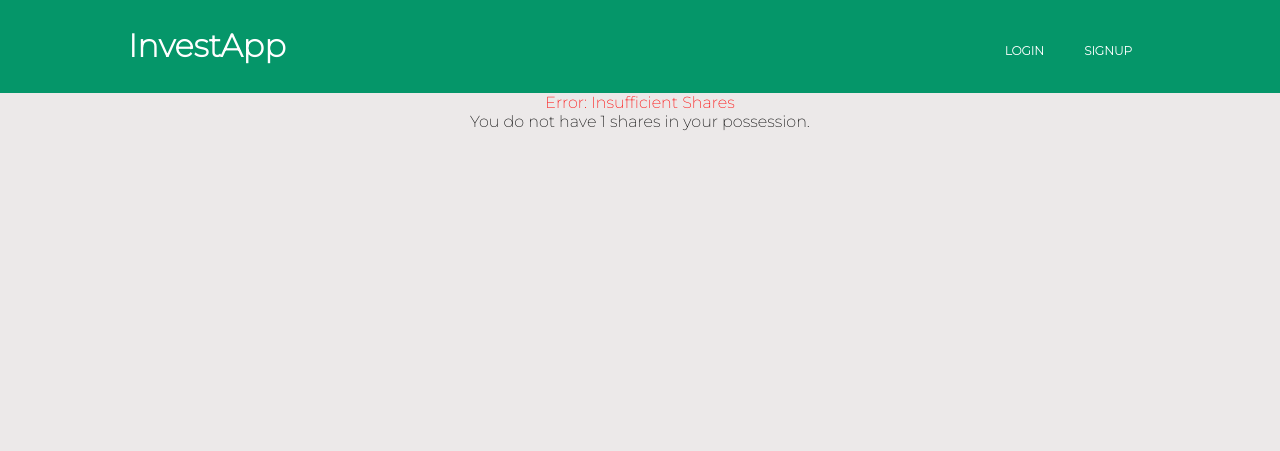
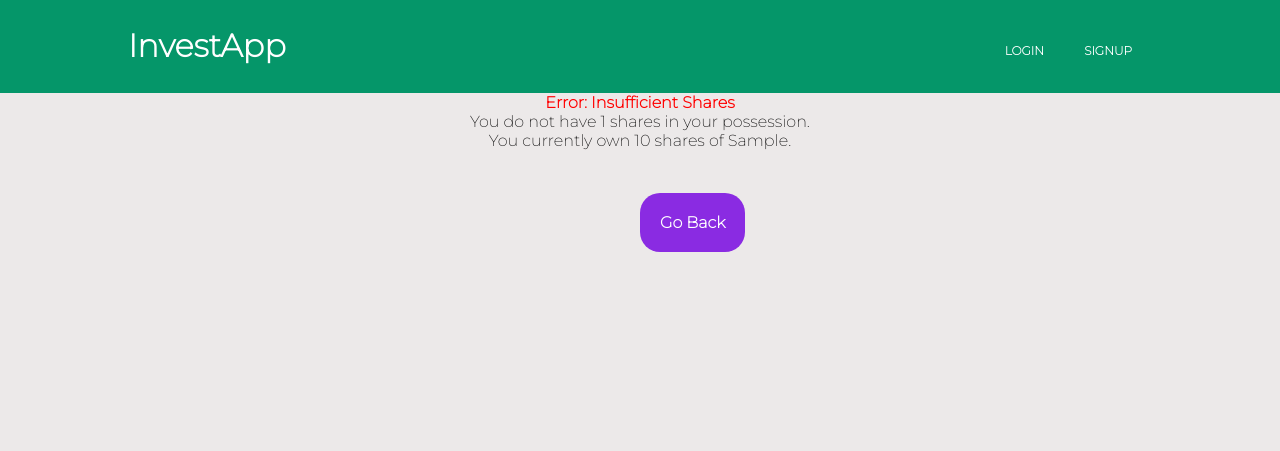
Before and after one commit to ayushsahu247/StockInvestingApp, a Django app: template investpro/templates/err_insufficient_shares.html in a window 1280 px wide. Shown: the top 451 px of the page. Run offline with Django 3.2, Linux system fonts and the light colour scheme; tables that the repository leaves empty hold one stand-in row (values such as "Sample post"); the template is opened without the code that fills it: values that come from a table or form of the project are taken from there, most other values are stand-ins (such as "Sample title", 1, 10 or a date in 2020); parts of the project's set-up code (start-up, migrations or seed data) failed here and were passed over.

Commit message:
Made more efficient

```diff
--- a/investpro/templates/err_insufficient_shares.html
+++ b/investpro/templates/err_insufficient_shares.html
@@ -2,15 +2,39 @@
 
 {%block content%}
 
-<div class="err">Error: Insufficient Shares</div>
-You do not have {{n_sell}} shares in your possession.
+<div class="err-container">
+    <div class="err"> <h4>Error: Insufficient Shares</h4> </div>
+    <div class="err-txt">You do not have {{n_sell}} shares in your possession.<br>
+        You currently own {{shares_owned}} shares of {{stock}}.</div>
 
+    <a href="/stocks/{{stock}}/sell" class="back">Go Back</a>
+    </div>
 
 <style type="text/css">
+    .err-container{
+        height: 300px;
+    }
     .err{
-        font-size: 20;
+        margin: auto;
+        font-weight: 300;
+        font-size: 30;
         color: red;
     }
+
+    .err-txt{
+        font-size: 30;
+    }
+
+    .back{
+        display: inline;
+        border-radius: 20px;
+        background-color: blueviolet;
+        color: white;
+        padding: 20px;
+        position: absolute;
+        top:100px;
+    }
+
 </style>
 
 {%endblock%}
```
Also changed, not shown: investpro/investApp/views.py (+42 -29 lines).
